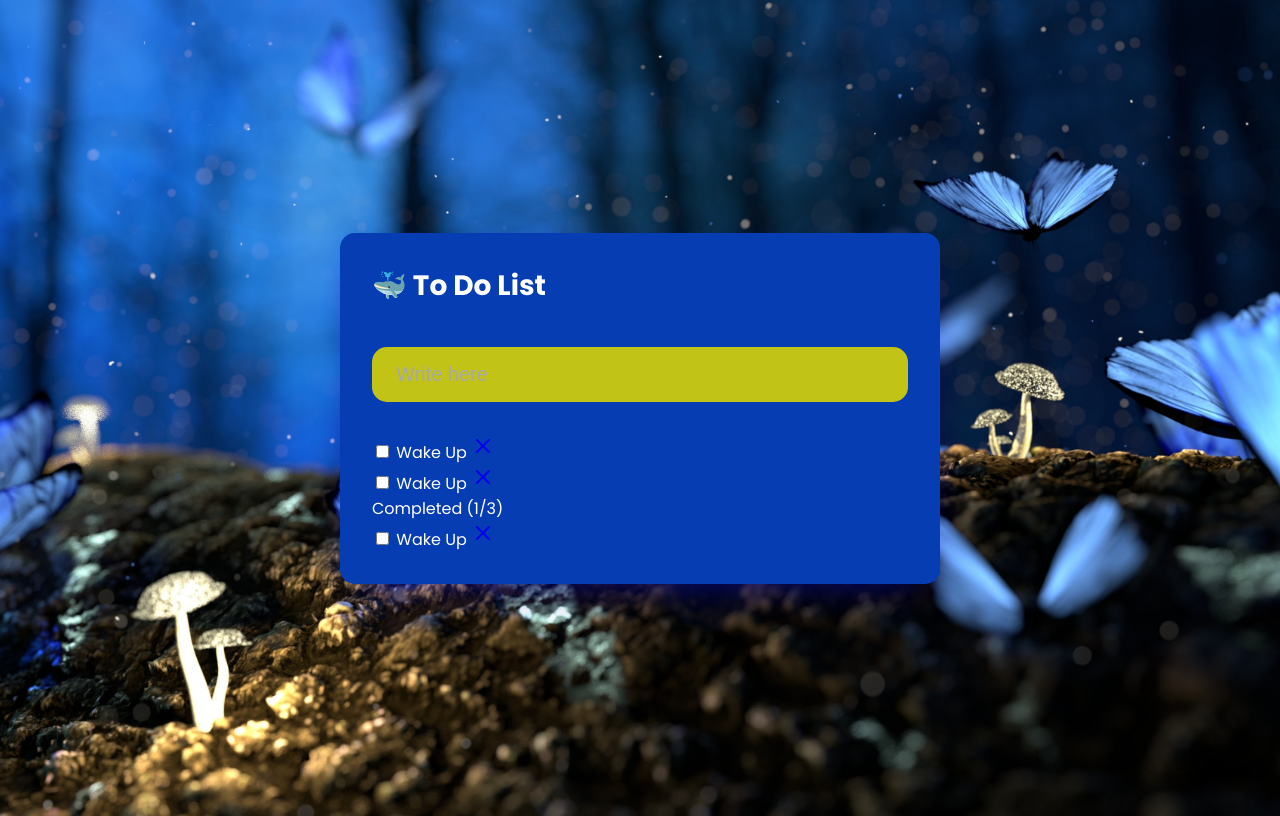
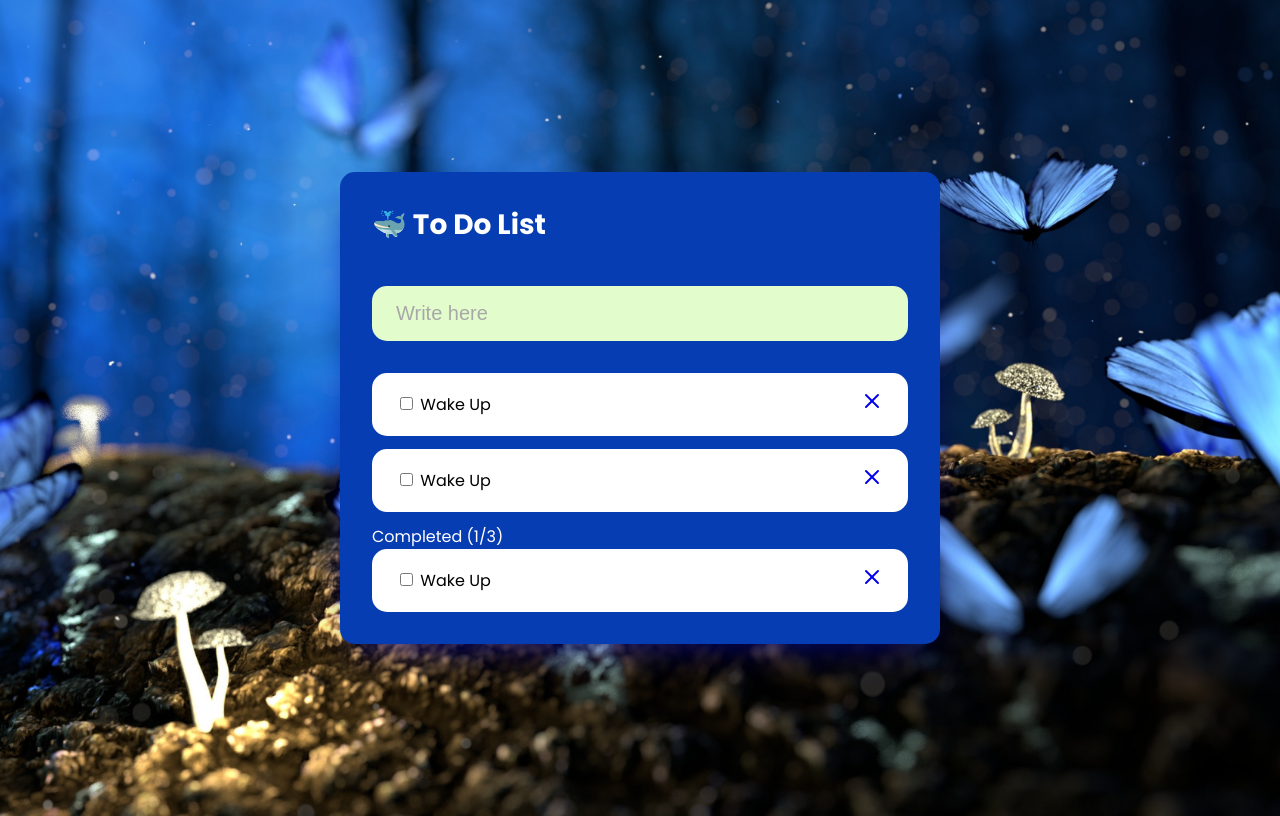
Before and after one commit to YaroslavKS/ToDoApp, a plain HTML site: page index.html in a window 1280 px wide. Drawn offline with Linux system fonts and the light colour scheme.

Commit message:
changes bgcolor

```diff
--- a/style.css
+++ b/style.css
@@ -36,7 +36,7 @@ body {
     border-radius: var(--radius);
     padding: 1rem 1.5rem;
     font-size: 20px;
-    background-color: rgb(193, 196, 23);
+    background-color: rgb(227, 252, 204);
     color: rgb(255, 255, 255);
 }
 .todo-input::placeholder {
@@ -45,5 +45,19 @@ body {
 .todos,
 .completed-todo,
 .uncompleted-todos {
+    display: flex;
+    flex-direction: column;
+    gap: 0.8rem;
+}
+.todo-item {
+    background-color: rgb(255, 255, 255);
+    padding: 1rem 1.5rem;
+    border-radius: var(--radius);
+    display: flex;
+    justify-content: space-between;
+    align-items: center;
+    color: rgb(0, 0, 0);
+}
+.todo-item span {
 
 }
```
